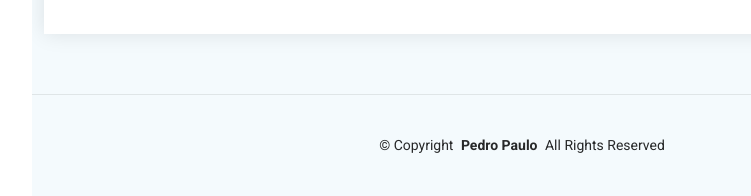
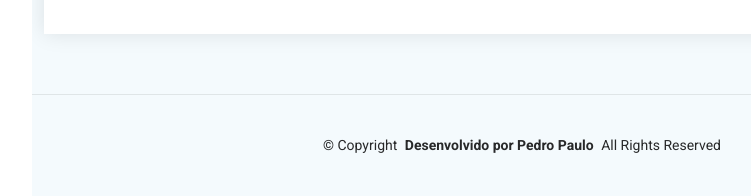
Before and after one commit to PedroThug/portifolio, a plain HTML site: page index.html in a window 1280 px wide. Shown: the part 4911-5107 px from the top of the page, without its empty margins (268-1019 px from the left). Drawn offline with Linux system fonts and the light colour scheme.

Commit message:
Atualizar Rodapéo

```diff
--- a/index.html
+++ b/index.html
@@ -344,7 +344,7 @@
 
     <div class="container">
       <div class="copyright text-center ">
-        <p>© <span>Copyright</span> <strong class="px-1 sitename">Pedro Paulo</strong> <span>All Rights Reserved</span></p>
+        <p>© <span>Copyright</span> <strong class="px-1 sitename">Desenvolvido por Pedro Paulo</strong> <span>All Rights Reserved</span></p>
   </footer>
 
   <!-- Scroll Top -->
```
